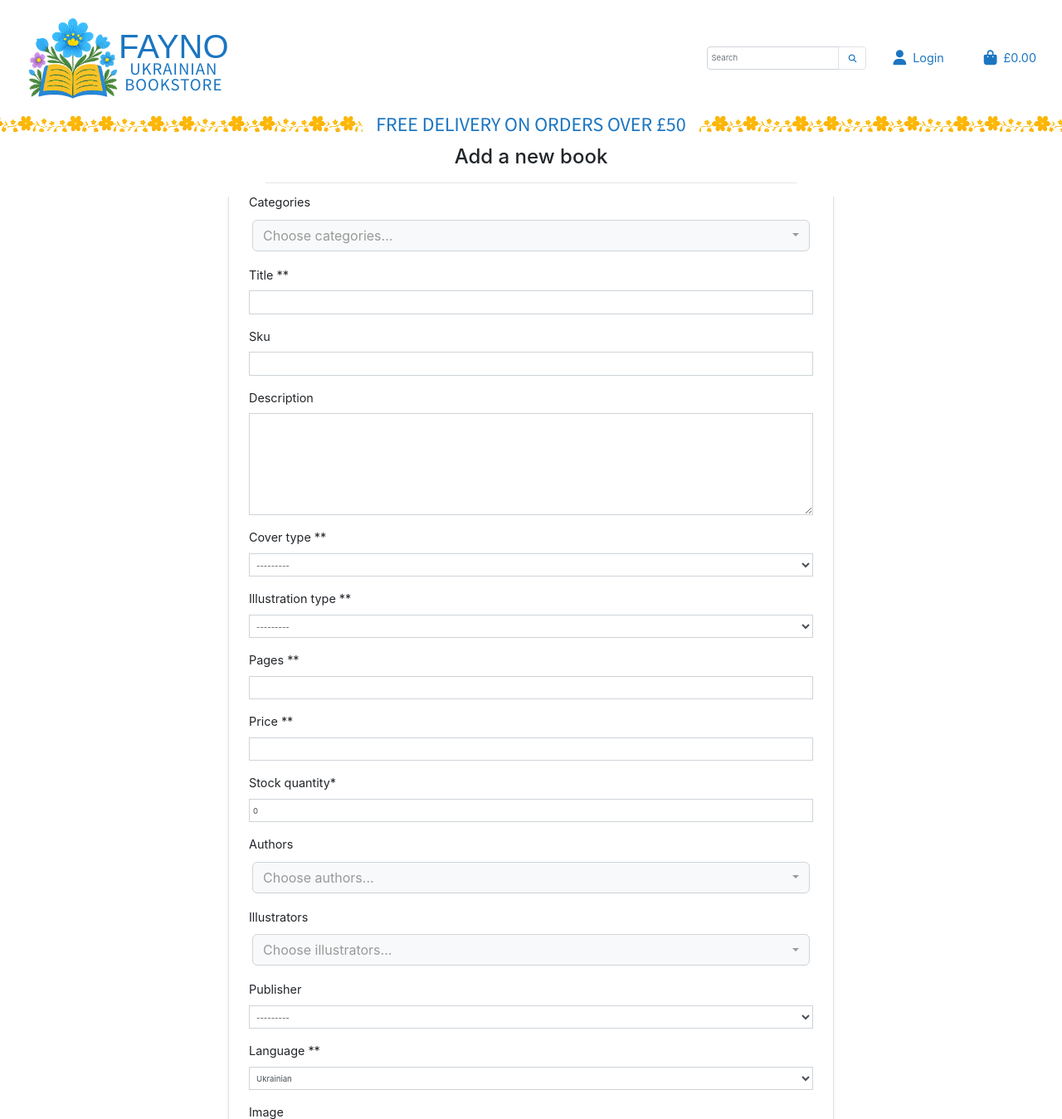
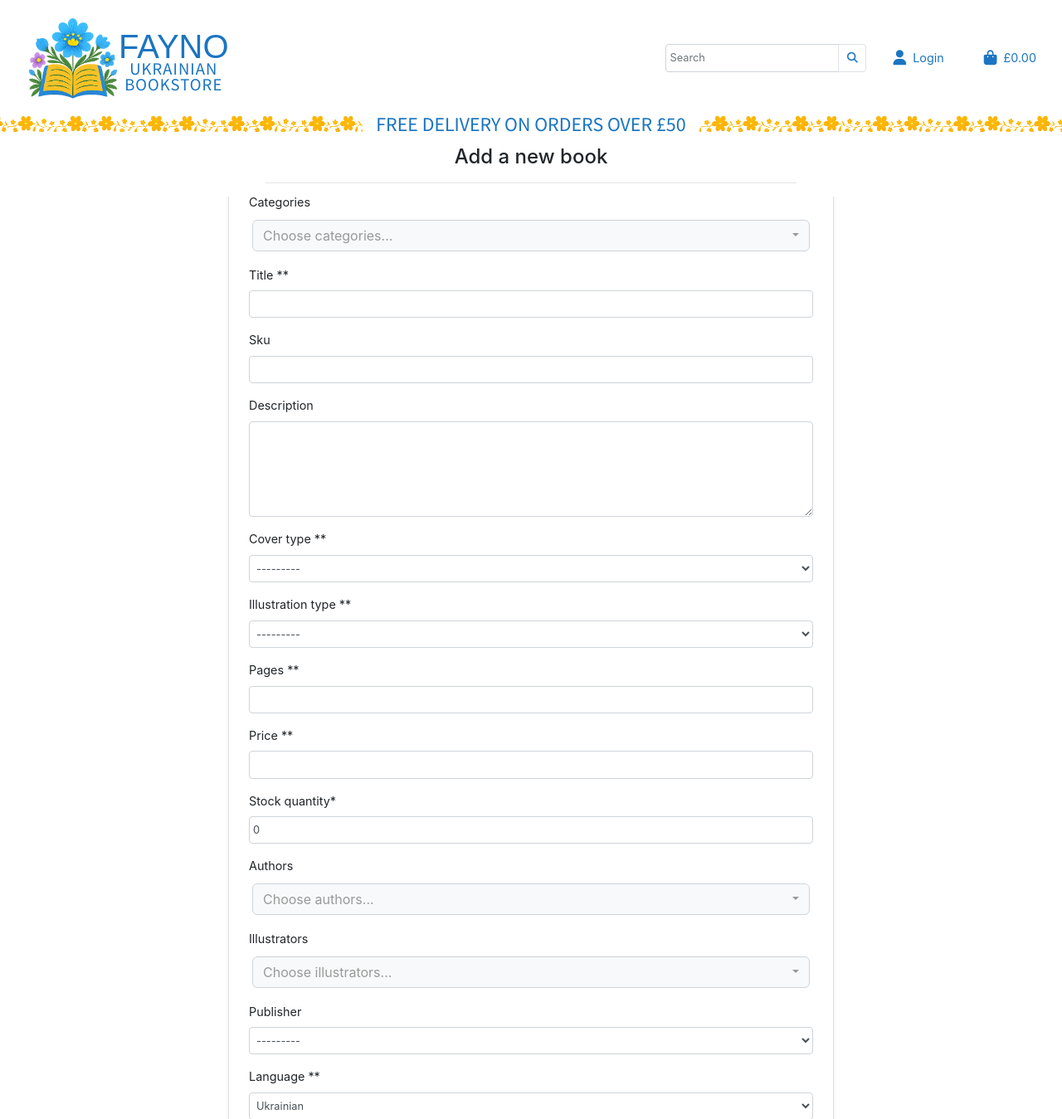
Before and after one commit to Algety/bookstore, a Django app: page /books/add_book/ in a window 1280 px wide. Shown: the top 1349 px of the page at 83% size. Run offline with Django 3.2, Linux system fonts and the light colour scheme; data comes from the database, SQL or seed files in the repository; some libraries are stand-ins or nearby versions; some web fonts are replaced.

Commit message:
Update base.css styling

```diff
--- a/books/forms.py
+++ b/books/forms.py
@@ -40,7 +40,7 @@ class BookForm(forms.ModelForm):
             'description': forms.Textarea(attrs={
                 'rows': 5,
                 'id': 'description-textarea',
-                'class': 'border-black rounded-0'
+                'class': 'border-black rounded-1'
             }),
             'authors': forms.SelectMultiple(attrs={
                 'class': 'selectpicker form-control',
@@ -71,7 +71,7 @@ class BookForm(forms.ModelForm):
         # Apply consistent styling to non-dropdown fields
         for field_name, field in self.fields.items():
             if field_name not in ['categories', 'authors', 'illustrators']:
-                field.widget.attrs['class'] = 'border-black rounded-0'
+                field.widget.attrs['class'] = 'border-black rounded-1'
 
         # Add asterisks to required fields
         required_fields = ['title', 'cover_type', 'illustration_type', 'pages', 'price', 'language']
--- a/static/css/base.css
+++ b/static/css/base.css
@@ -350,7 +350,7 @@ header {
 
 /* Override for description textarea */
 #description-textarea {
-    font-size: 14px !important;
+    font-size: 13px !important;
     padding: 8px 12px !important;
     resize: vertical;
 }
@@ -358,7 +358,7 @@ header {
 .form-control {
     /* max-width: 100px; */
     padding: 2px 4px !important;
-    font-size: 0.6rem !important;
+    font-size: 0.8rem !important;
 }
 
 .img-fluid {
```
Also changed, not shown: 1 other file.
